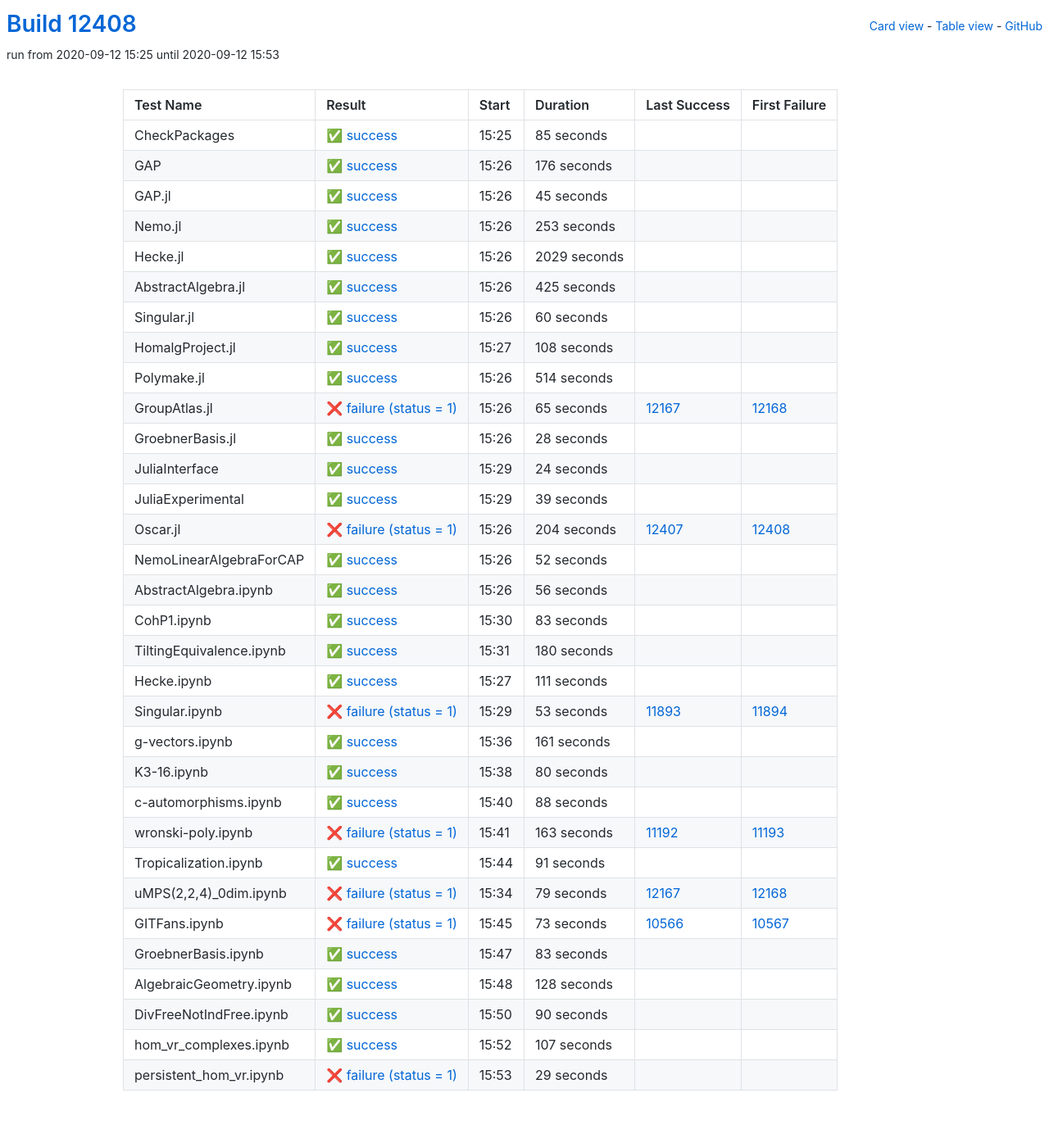
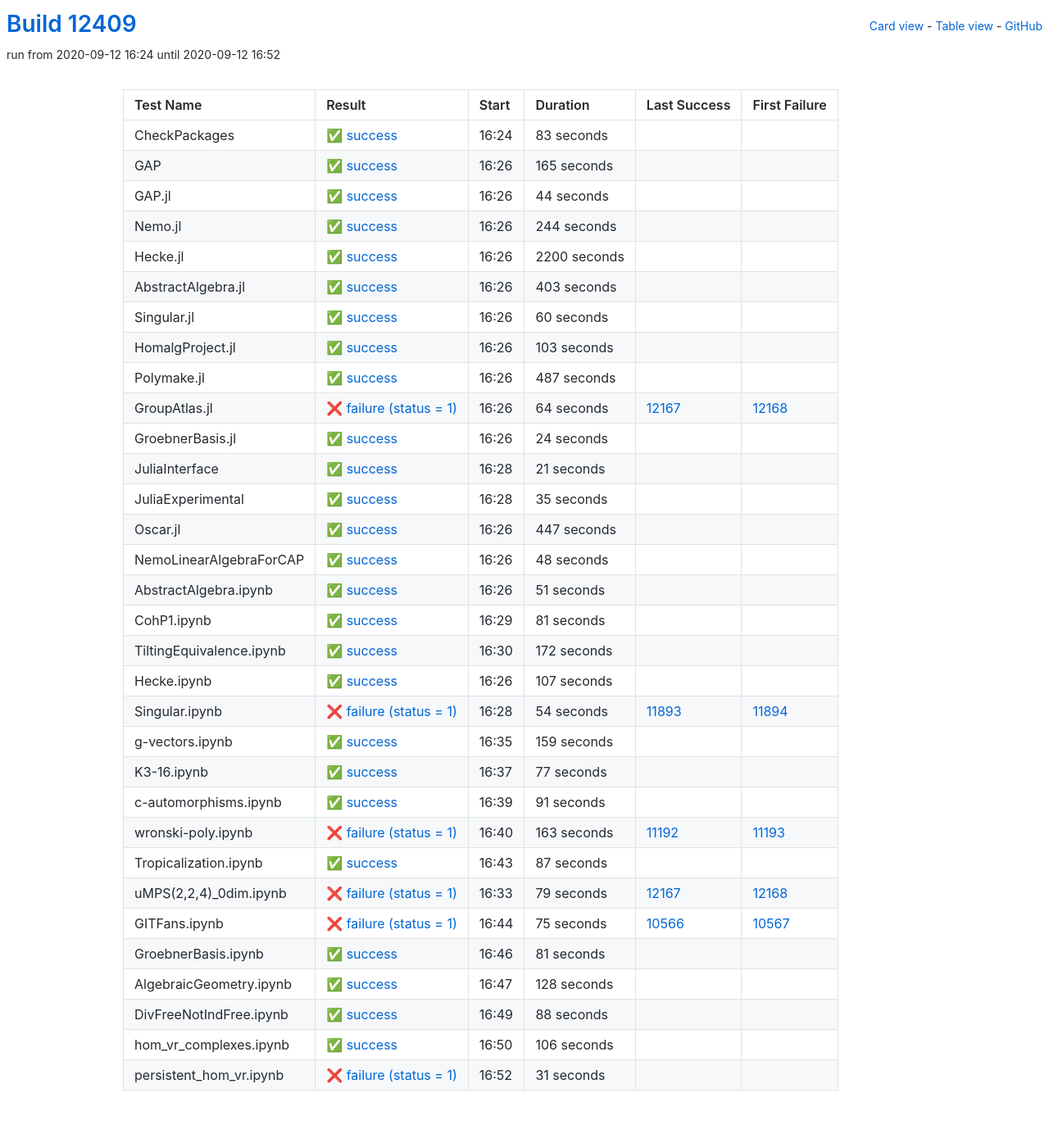
Before and after one commit to oscar-system/oscar-ci-status, a Jekyll site: the page built from table.html, in a window 1280 px wide. Shown: the whole page at 82% size. Built offline with Jekyll 4.4.1, drawn with Linux system fonts in a browser that asks for light colours.

Commit message:
Build #12409

```diff
--- a/_data/ci.yml
+++ b/_data/ci.yml
@@ -1,6 +1,6 @@
 ---
-build: 12408
-build_url: https://oscarci.mathematik.uni-kl.de/job/oscar/12408/
+build: 12409
+build_url: https://oscarci.mathematik.uni-kl.de/job/oscar/12409/
 job: oscar
 organization: oscar-system
 repo: oscar-ci-status
@@ -8,80 +8,80 @@
 tests:
 - name: CheckPackages
   id: checkpackages
-  log: https://oscarci.mathematik.uni-kl.de/job/oscar/12408/artifact/logs/build-12408/CheckPackages.log
-  start: 2020-09-12 15:25
+  log: https://oscarci.mathematik.uni-kl.de/job/oscar/12409/artifact/logs/build-12409/CheckPackages.log
+  start: 2020-09-12 16:24
   success: true
   exitcode: 0
   status: success
-  duration: 85
+  duration: 83
   last_success: false
   last_success_url:
   first_failure: false
   first_failure_url:
 - name: GAP
   id: gap
-  log: https://oscarci.mathematik.uni-kl.de/job/oscar/12408/artifact/logs/build-12408/GAP.log
-  start: 2020-09-12 15:26
+  log: https://oscarci.mathematik.uni-kl.de/job/oscar/12409/artifact/logs/build-12409/GAP.log
+  start: 2020-09-12 16:26
   success: true
   exitcode: 0
   status: success
-  duration: 176
+  duration: 165
   last_success: false
   last_success_url:
   first_failure: false
   first_failure_url:
 - name: GAP.jl
   id: gap-jl
-  log: https://oscarci.mathematik.uni-kl.de/job/oscar/12408/artifact/logs/build-12408/GAP.jl.log
-  start: 2020-09-12 15:26
+  log: https://oscarci.mathematik.uni-kl.de/job/oscar/12409/artifact/logs/build-12409/GAP.jl.log
+  start: 2020-09-12 16:26
   success: true
   exitcode: 0
   status: success
-  duration: 45
+  duration: 44
   last_success: false
   last_success_url:
   first_failure: false
   first_failure_url:
 - name: Nemo.jl
   id: nemo-jl
-  log: https://oscarci.mathematik.uni-kl.de/job/oscar/12408/artifact/logs/build-12408/Nemo.jl.log
-  start: 2020-09-12 15:26
+  log: https://oscarci.mathematik.uni-kl.de/job/oscar/12409/artifact/logs/build-12409/Nemo.jl.log
+  start: 2020-09-12 16:26
   success: true
   exitcode: 0
   status: success
-  duration: 253
+  duration: 244
   last_success: false
   last_success_url:
   first_failure: false
   first_failure_url:
 - name: Hecke.jl
   id: hecke-jl
-  log: https://oscarci.mathematik.uni-kl.de/job/oscar/12408/artifact/logs/build-12408/Hecke.jl.log
-  start: 2020-09-12 15:26
+  log: https://oscarci.mathematik.uni-kl.de/job/oscar/12409/artifact/logs/build-12409/Hecke.jl.log
+  start: 2020-09-12 16:26
   success: true
   exitcode: 0
   status: success
-  duration: 2029
+  duration: 2200
   last_success: false
   last_success_url:
   first_failure: false
   first_failure_url:
 - name: AbstractAlgebra.jl
   id: abstractalgebra-jl
-  log: https://oscarci.mathematik.uni-kl.de/job/oscar/12408/artifact/logs/build-12408/AbstractAlgebra.jl.log
-  start: 2020-09-12 15:26
+  log: https://oscarci.mathematik.uni-kl.de/job/oscar/12409/artifact/logs/build-12409/AbstractAlgebra.jl.log
+  start: 2020-09-12 16:26
   success: true
   exitcode: 0
   status: success
-  duration: 425
+  duration: 403
   last_success: false
   last_success_url:
   first_failure: false
   first_failure_url:
 - name: Singular.jl
   id: singular-jl
-  log: https://oscarci.mathematik.uni-kl.de/job/oscar/12408/artifact/logs/build-12408/Singular.jl.log
-  start: 2020-09-12 15:26
+  log: https://oscarci.mathematik.uni-kl.de/job/oscar/12409/artifact/logs/build-12409/Singular.jl.log
+  start: 2020-09-12 16:26
   success: true
   exitcode: 0
   status: success
@@ -92,56 +92,44 @@
   first_failure_url:
 - name: HomalgProject.jl
   id: homalgproject-jl
-  log: https://oscarci.mathematik.uni-kl.de/job/oscar/12408/artifact/logs/build-12408/HomalgProject.jl.log
-  start: 2020-09-12 15:27
+  log: https://oscarci.mathematik.uni-kl.de/job/oscar/12409/artifact/logs/build-12409/HomalgProject.jl.log
+  start: 2020-09-12 16:26
   success: true
   exitcode: 0
   status: success
-  duration: 108
+  duration: 103
   last_success: false
   last_success_url:
   first_failure: false
   first_failure_url:
 - name: Polymake.jl
   id: polymake-jl
-  log: https://oscarci.mathematik.uni-kl.de/job/oscar/12408/artifact/logs/build-12408/Polymake.jl.log
-  start: 2020-09-12 15:26
+  log: https://oscarci.mathematik.uni-kl.de/job/oscar/12409/artifact/logs/build-12409/Polymake.jl.log
+  start: 2020-09-12 16:26
   success: true
   exitcode: 0
   status: success
-  duration: 514
+  duration: 487
   last_success: false
   last_success_url:
   first_failure: false
   first_failure_url:
 - name: GroupAtlas.jl
   id: groupatlas-jl
-  log: https://oscarci.mathematik.uni-kl.de/job/oscar/12408/artifact/logs/build-12408/GroupAtlas.jl.log
-  start: 2020-09-12 15:26
+  log: https://oscarci.mathematik.uni-kl.de/job/oscar/12409/artifact/logs/build-12409/GroupAtlas.jl.log
+  start: 2020-09-12 16:26
   success: false
   exitcode: 1
   status: failure
-  duration: 65
+  duration: 64
   last_success: 12167
   last_success_url: https://oscarci.mathematik.uni-kl.de/job/oscar/12167/
   first_failure: 12168
   first_failure_url: https://oscarci.mathematik.uni-kl.de/job/oscar/12168/
 - name: GroebnerBasis.jl
   id: groebnerbasis-jl
-  log: https://oscarci.mathematik.uni-kl.de/job/oscar/12408/artifact/logs/build-12408/GroebnerBasis.jl.log
-  start: 2020-09-12 15:26
-  success: true
-  exitcode: 0
-  status: success
-  duration: 28
-  last_success: false
-  last_success_url:
-  first_failure: false
-  first_failure_url:
-- name: JuliaInterface
-  id: juliainterface
-  log: https://oscarci.mathematik.uni-kl.de/job/oscar/12408/artifact/logs/build-12408/JuliaInterface.log
-  start: 2020-09-12 15:29
+  log: https://oscarci.mathematik.uni-kl.de/job/oscar/12409/artifact/logs/build-12409/GroebnerBasis.jl.log
+  start: 2020-09-12 16:26
   success: true
   exitcode: 0
   status: success
@@ -150,142 +138,154 @@
   last_success_url:
   first_failure: false
   first_failure_url:
-- name: JuliaExperimental
-  id: juliaexperimental
-  log: https://oscarci.mathematik.uni-kl.de/job/oscar/12408/artifact/logs/build-12408/JuliaExperimental.log
-  start: 2020-09-12 15:29
+- name: JuliaInterface
+  id: juliainterface
+  log: https://oscarci.mathematik.uni-kl.de/job/oscar/12409/artifact/logs/build-12409/JuliaInterface.log
+  start: 2020-09-12 16:28
   success: true
   exitcode: 0
   status: success
-  duration: 39
+  duration: 21
+  last_success: false
+  last_success_url:
+  first_failure: false
+  first_failure_url:
+- name: JuliaExperimental
+  id: juliaexperimental
+  log: https://oscarci.mathematik.uni-kl.de/job/oscar/12409/artifact/logs/build-12409/JuliaExperimental.log
+  start: 2020-09-12 16:28
+  success: true
+  exitcode: 0
+  status: success
+  duration: 35
   last_success: false
   last_success_url:
   first_failure: false
   first_failure_url:
 - name: Oscar.jl
   id: oscar-jl
-  log: https://oscarci.mathematik.uni-kl.de/job/oscar/12408/artifact/logs/build-12408/Oscar.jl.log
-  start: 2020-09-12 15:26
-  success: false
-  exitcode: 1
-  status: failure
-  duration: 204
-  last_success: 12407
-  last_success_url: https://oscarci.mathematik.uni-kl.de/job/oscar/12407/
-  first_failure: 12408
-  first_failure_url: https://oscarci.mathematik.uni-kl.de/job/oscar/12408/
-- name: NemoLinearAlgebraForCAP
-  id: nemolinearalgebraforcap
-  log: https://oscarci.mathematik.uni-kl.de/job/oscar/12408/artifact/logs/build-12408/NemoLinearAlgebraForCAP.log
-  start: 2020-09-12 15:26
+  log: https://oscarci.mathematik.uni-kl.de/job/oscar/12409/artifact/logs/build-12409/Oscar.jl.log
+  start: 2020-09-12 16:26
   success: true
   exitcode: 0
   status: success
-  duration: 52
+  duration: 447
+  last_success: false
+  last_success_url:
+  first_failure: false
+  first_failure_url:
+- name: NemoLinearAlgebraForCAP
+  id: nemolinearalgebraforcap
+  log: https://oscarci.mathematik.uni-kl.de/job/oscar/12409/artifact/logs/build-12409/NemoLinearAlgebraForCAP.log
+  start: 2020-09-12 16:26
+  success: true
+  exitcode: 0
+  status: success
+  duration: 48
   last_success: false
   last_success_url:
   first_failure: false
   first_failure_url:
 - name: AbstractAlgebra.ipynb
   id: abstractalgebra-ipynb
-  log: https://oscarci.mathematik.uni-kl.de/job/oscar/12408/artifact/logs/build-12408/AbstractAlgebra.ipynb.log
-  start: 2020-09-12 15:26
+  log: https://oscarci.mathematik.uni-kl.de/job/oscar/12409/artifact/logs/build-12409/AbstractAlgebra.ipynb.log
+  start: 2020-09-12 16:26
   success: true
   exitcode: 0
   status: success
-  duration: 56
+  duration: 51
   last_success: false
   last_success_url:
   first_failure: false
   first_failure_url:
 - name: CohP1.ipynb
   id: cohp1-ipynb
-  log: https://oscarci.mathematik.uni-kl.de/job/oscar/12408/artifact/logs/build-12408/CohP1.ipynb.log
-  start: 2020-09-12 15:30
+  log: https://oscarci.mathematik.uni-kl.de/job/oscar/12409/artifact/logs/build-12409/CohP1.ipynb.log
+  start: 2020-09-12 16:29
   success: true
   exitcode: 0
   status: success
-  duration: 83
+  duration: 81
   last_success: false
   last_success_url:
   first_failure: false
   first_failure_url:
 - name: TiltingEquivalence.ipynb
   id: tiltingequivalence-ipynb
-  log: https://oscarci.mathematik.uni-kl.de/job/oscar/12408/artifact/logs/build-12408/TiltingEquivalence.ipynb.log
-  start: 2020-09-12 15:31
+  log: https://oscarci.mathematik.uni-kl.de/job/oscar/12409/artifact/logs/build-12409/TiltingEquivalence.ipynb.log
+  start: 2020-09-12 16:30
   success: true
   exitcode: 0
   status: success
-  duration: 180
+  duration: 172
   last_success: false
   last_success_url:
   first_failure: false
   first_failure_url:
 - name: Hecke.ipynb
   id: hecke-ipynb
-  log: https://oscarci.mathematik.uni-kl.de/job/oscar/12408/artifact/logs/build-12408/Hecke.ipynb.log
-  start: 2020-09-12 15:27
+  log: https://oscarci.mathematik.uni-kl.de/job/oscar/12409/artifact/logs/build-12409/Hecke.ipynb.log
+  start: 2020-09-12 16:26
   success: true
   exitcode: 0
   status: success
-  duration: 111
+  duration: 107
   last_success: false
   last_success_url:
   first_failure: false
   first_failure_url:
 - name: Singular.ipynb
   id: singular-ipynb
-  log: https://oscarci.mathematik.uni-kl.de/job/oscar/12408/artifact/logs/build-12408/Singular.ipynb.log
-  start: 2020-09-12 15:29
+  log: https://oscarci.mathematik.uni-kl.de/job/oscar/12409/artifact/logs/build-12409/Singular.ipynb.log
+  start: 2020-09-12 16:28
   success: false
   exitcode: 1
   status: failure
-  duration: 53
+  duration: 54
   last_success: 11893
   last_success_url: https://oscarci.mathematik.uni-kl.de/job/oscar/11893/
   first_failure: 11894
   first_failure_url: https://oscarci.mathematik.uni-kl.de/job/oscar/11894/
 - name: g-vectors.ipynb
   id: g-vectors-ipynb
-  log: https://oscarci.mathematik.uni-kl.de/job/oscar/12408/artifact/logs/build-12408/g-vectors.ipynb.log
-  start: 2020-09-12 15:36
+  log: https://oscarci.mathematik.uni-kl.de/job/oscar/12409/artifact/logs/build-12409/g-vectors.ipynb.log
+  start: 2020-09-12 16:35
   success: true
   exitcode: 0
   status: success
-  duration: 161
+  duration: 159
   last_success: false
   last_success_url:
   first_failure: false
   first_failure_url:
 - name: K3-16.ipynb
   id: k3-16-ipynb
-  log: https://oscarci.mathematik.uni-kl.de/job/oscar/12408/artifact/logs/build-12408/K3-16.ipynb.log
-  start: 2020-09-12 15:38
+  log: https://oscarci.mathematik.uni-kl.de/job/oscar/12409/artifact/logs/build-12409/K3-16.ipynb.log
+  start: 2020-09-12 16:37
   success: true
   exitcode: 0
   status: success
-  duration: 80
+  duration: 77
   last_success: false
   last_success_url:
   first_failure: false
   first_failure_url:
 - name: c-automorphisms.ipynb
   id: c-automorphisms-ipynb
-  log: https://oscarci.mathematik.uni-kl.de/job/oscar/12408/artifact/logs/build-12408/c-automorphisms.ipynb.log
-  start: 2020-09-12 15:40
+  log: https://oscarci.mathematik.uni-kl.de/job/oscar/12409/artifact/logs/build-12409/c-automorphisms.ipynb.log
+  start: 2020-09-12 16:39
   success: true
   exitcode: 0
   status: success
-  duration: 88
+  duration: 91
   last_success: false
   last_success_url:
   first_failure: false
   first_failure_url:
 - name: wronski-poly.ipynb
   id: wronski-poly-ipynb
-  log: https://oscarci.mathematik.uni-kl.de/job/oscar/12408/artifact/logs/build-12408/wronski-poly.ipynb.log
-  start: 2020-09-12 15:41
+  log: https://oscarci.mathematik.uni-kl.de/job/oscar/12409/artifact/logs/build-12409/wronski-poly.ipynb.log
+  start: 2020-09-12 16:40
   success: false
   exitcode: 1
   status: failure
@@ -296,20 +296,20 @@
   first_failure_url: https://oscarci.mathematik.uni-kl.de/job/oscar/11193/
 - name: Tropicalization.ipynb
   id: tropicalization-ipynb
-  log: https://oscarci.mathematik.uni-kl.de/job/oscar/12408/artifact/logs/build-12408/Tropicalization.ipynb.log
-  start: 2020-09-12 15:44
+  log: https://oscarci.mathematik.uni-kl.de/job/oscar/12409/artifact/logs/build-12409/Tropicalization.ipynb.log
+  start: 2020-09-12 16:43
   success: true
   exitcode: 0
   status: success
-  duration: 91
+  duration: 87
   last_success: false
   last_success_url:
   first_failure: false
   first_failure_url:
 - name: uMPS(2,2,4)_0dim.ipynb
   id: umps-2-2-4-0dim-ipynb
-  log: https://oscarci.mathematik.uni-kl.de/job/oscar/12408/artifact/logs/build-12408/uMPS-2-2-4-_0dim.ipynb.log
-  start: 2020-09-12 15:34
+  log: https://oscarci.mathematik.uni-kl.de/job/oscar/12409/artifact/logs/build-12409/uMPS-2-2-4-_0dim.ipynb.log
+  start: 2020-09-12 16:33
   success: false
   exitcode: 1
   status: failure
@@ -320,32 +320,32 @@
   first_failure_url: https://oscarci.mathematik.uni-kl.de/job/oscar/12168/
 - name: GITFans.ipynb
   id: gitfans-ipynb
-  log: https://oscarci.mathematik.uni-kl.de/job/oscar/12408/artifact/logs/build-12408/GITFans.ipynb.log
-  start: 2020-09-12 15:45
+  log: https://oscarci.mathematik.uni-kl.de/job/oscar/12409/artifact/logs/build-12409/GITFans.ipynb.log
+  start: 2020-09-12 16:44
   success: false
   exitcode: 1
   status: failure
-  duration: 73
+  duration: 75
   last_success: 10566
   last_success_url: https://oscarci.mathematik.uni-kl.de/job/oscar/10566/
   first_failure: 10567
   first_failure_url: https://oscarci.mathematik.uni-kl.de/job/oscar/10567/
 - name: GroebnerBasis.ipynb
   id: groebnerbasis-ipynb
-  log: https://oscarci.mathematik.uni-kl.de/job/oscar/12408/artifact/logs/build-12408/GroebnerBasis.ipynb.log
-  start: 2020-09-12 15:47
+  log: https://oscarci.mathematik.uni-kl.de/job/oscar/12409/artifact/logs/build-12409/GroebnerBasis.ipynb.log
+  start: 2020-09-12 16:46
   success: true
   exitcode: 0
   status: success
-  duration: 83
+  duration: 81
   last_success: false
   last_success_url:
   first_failure: false
   first_failure_url:
 - name: AlgebraicGeometry.ipynb
   id: algebraicgeometry-ipynb
-  log: https://oscarci.mathematik.uni-kl.de/job/oscar/12408/artifact/logs/build-12408/AlgebraicGeometry.ipynb.log
-  start: 2020-09-12 15:48
+  log: https://oscarci.mathematik.uni-kl.de/job/oscar/12409/artifact/logs/build-12409/AlgebraicGeometry.ipynb.log
+  start: 2020-09-12 16:47
   success: true
   exitcode: 0
   status: success
@@ -356,36 +356,36 @@
   first_failure_url:
 - name: DivFreeNotIndFree.ipynb
   id: divfreenotindfree-ipynb
-  log: https://oscarci.mathematik.uni-kl.de/job/oscar/12408/artifact/logs/build-12408/DivFreeNotIndFree.ipynb.log
-  start: 2020-09-12 15:50
+  log: https://oscarci.mathematik.uni-kl.de/job/oscar/12409/artifact/logs/build-12409/DivFreeNotIndFree.ipynb.log
+  start: 2020-09-12 16:49
   success: true
   exitcode: 0
   status: success
-  duration: 90
+  duration: 88
   last_success: false
   last_success_url:
   first_failure: false
   first_failure_url:
 - name: hom_vr_complexes.ipynb
   id: hom-vr-complexes-ipynb
-  log: https://oscarci.mathematik.uni-kl.de/job/oscar/12408/artifact/logs/build-12408/hom_vr_complexes.ipynb.log
-  start: 2020-09-12 15:52
+  log: https://oscarci.mathematik.uni-kl.de/job/oscar/12409/artifact/logs/build-12409/hom_vr_complexes.ipynb.log
+  start: 2020-09-12 16:50
   success: true
   exitcode: 0
   status: success
-  duration: 107
+  duration: 106
   last_success: false
   last_success_url:
   first_failure: false
   first_failure_url:
 - name: persistent_hom_vr.ipynb
   id: persistent-hom-vr-ipynb
-  log: https://oscarci.mathematik.uni-kl.de/job/oscar/12408/artifact/logs/build-12408/persistent_hom_vr.ipynb.log
-  start: 2020-09-12 15:53
+  log: https://oscarci.mathematik.uni-kl.de/job/oscar/12409/artifact/logs/build-12409/persistent_hom_vr.ipynb.log
+  start: 2020-09-12 16:52
   success: false
   exitcode: 1
   status: failure
-  duration: 29
+  duration: 31
   last_success: false
   last_success_url:
   first_failure: false
```
Also changed, not shown: README.md.
